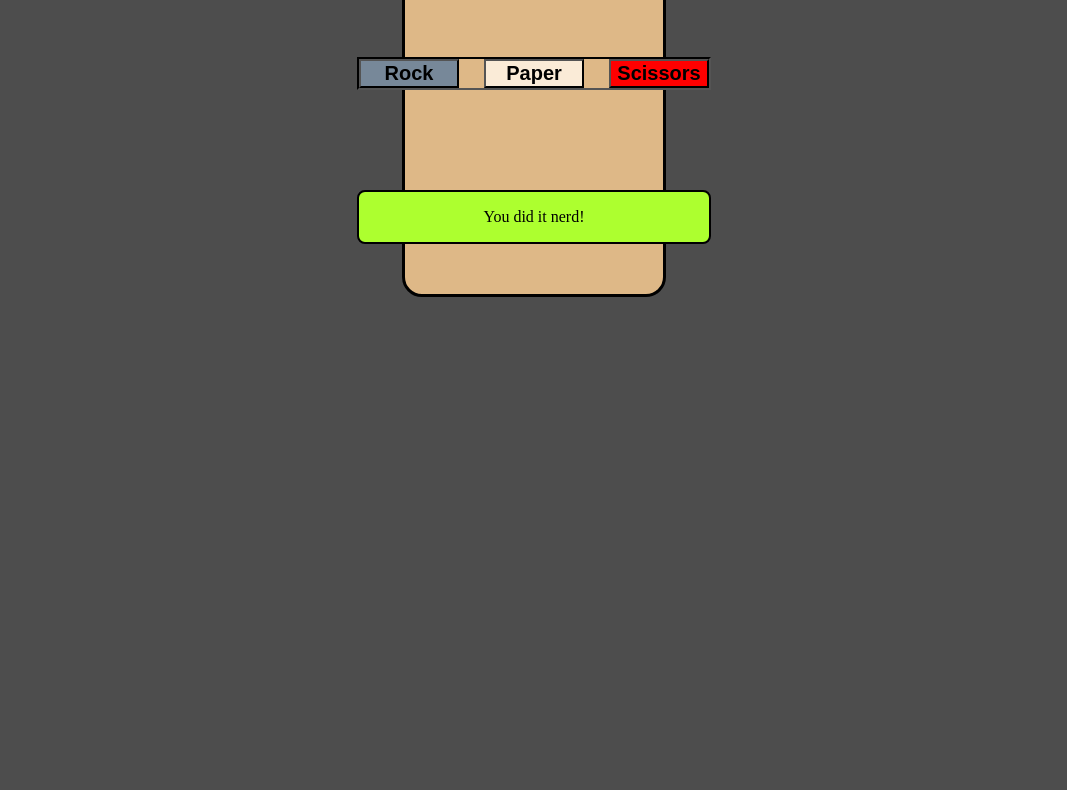
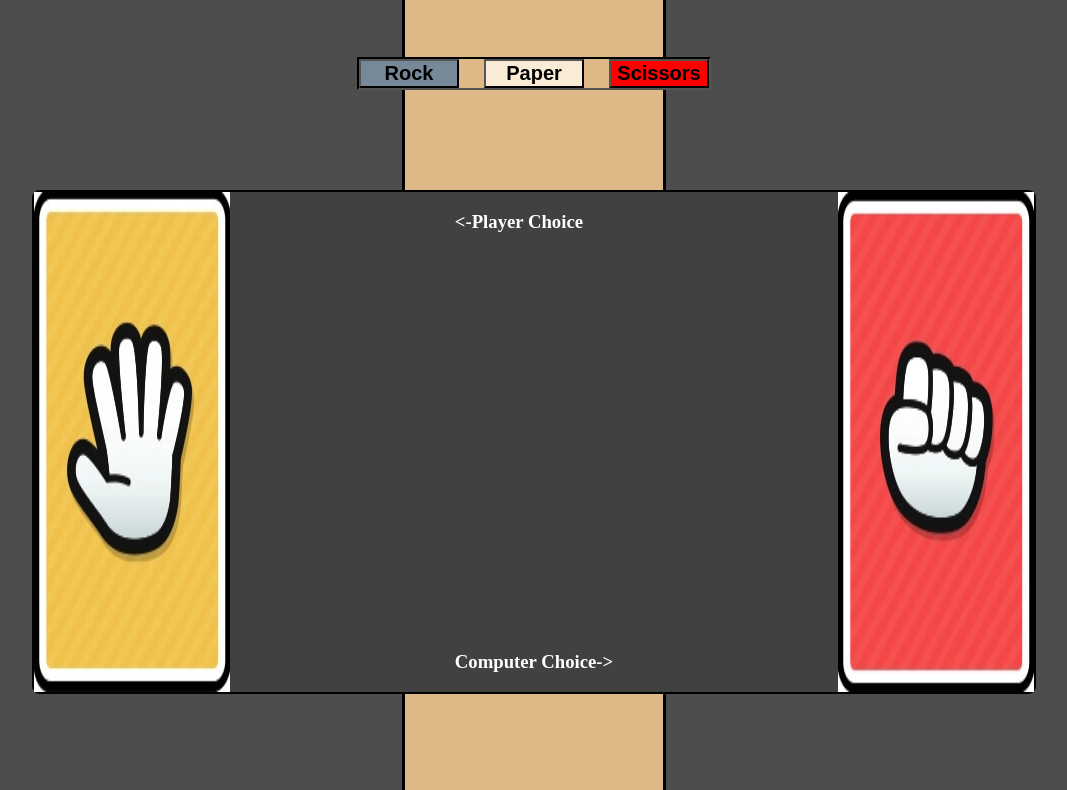
Before and after one commit to Miken37/rps-odin-project, a plain HTML site: page index.html in a window 1280 px wide. Shown: the part 121-911 px from the top of the page, without its empty margins (106-1173 px from the left). Before the commit the page ends 800 px from the top, so only its background shows below. Drawn offline with Linux system fonts and the light colour scheme.

Commit message:
Modified html and css to include images in center as well as choice text. Results text with JS is completed.

```diff
--- a/code.js
+++ b/code.js
@@ -8,42 +8,42 @@ function playRound(playerSelection, computerSelection){
     switch (playerSelection){
         case 'rock':
         if (computerSelection === 'paper'){
-            console.log(`You lose! ${computerSelection} beats ${playerSelection}`)
+           document.querySelector("p").textContent =`You lose! ${computerSelection} beats ${playerSelection}`;
         } else if (computerSelection === 'scissors'){
-            console.log(`You win! ${playerSelection} beats ${computerSelection}`)
+            document.querySelector("p").textContent = `You win! ${playerSelection} beats ${computerSelection}`;
 
         }
         else{
-            console.log(`You tied with ${playerSelection} and ${computerSelection}`)
+            document.querySelector("p").textContent =`You tied with ${playerSelection} and ${computerSelection}`;
         }
         break;
 
         case 'paper':
         if (computerSelection === 'scissors'){
-            console.log(`You lose! ${computerSelection} beats ${playerSelection}`)
+            document.querySelector("p").textContent =`You lose! ${computerSelection} beats ${playerSelection}`;
         } else if (computerSelection === 'rock'){
-            console.log(`You win! ${playerSelection} beats ${computerSelection}`)
+            document.querySelector("p").textContent =`You win! ${playerSelection} beats ${computerSelection}`;
 
         }
         else{
-            console.log(`You tied with ${playerSelection} and ${computerSelection}`)
+            document.querySelector("p").textContent =`You tied with ${playerSelection} and ${computerSelection}`;
         }
         break;
 
         case 'scissors':
         if (computerSelection === 'rock'){
-            console.log(`You lose! ${computerSelection} beats ${playerSelection}`)
+            document.querySelector("p").textContent =`You lose! ${computerSelection} beats ${playerSelection}`;
         } else if (computerSelection === 'paper'){
-            console.log(`You win! ${playerSelection} beats ${computerSelection}`)
+            document.querySelector("p").textContent =`You win! ${playerSelection} beats ${computerSelection}`;
 
         }
         else{
-            console.log(`You tied with ${playerSelection} and ${computerSelection}`)
+            document.querySelector("p").textContent =`You tied with ${playerSelection} and ${computerSelection}`;
         }
         break;
-
+        //Should never hit default state anymore
         default:
-            console.log("You did not pick one of the three options. :(")
+            document.querySelector("p").textContent ="You did not pick one of the three options. :(";
     }
 
 }
--- a/index.html
+++ b/index.html
@@ -9,11 +9,19 @@
 <body>
     <script src="code.js" defer></script>
     <div class="containAll">
-        <h1>Rock, Paper, Scissors!</h1>
+        <h1>Welcome to RoShamBo!</h1>
         <div class="container-buttons">
             <button class="rock">Rock</button>
             <button class="paper">Paper</button>
             <button class="scissors">Scissors</button>
+        </div>
+        <div class="container-images">
+            <img src="images/Card-paper.png">
+            <div class="container-choice-text">
+                <h3><-Player Choice</h3>
+                <h3>Computer Choice-></h3>
+            </div>
+            <img src="images/Card-rock.png">
         </div>
         <div class="container-results">
             <p>You did it nerd!</p>
--- a/styles.css
+++ b/styles.css
@@ -24,9 +24,27 @@ body {
     border: solid 2px black;
     border-radius: 8px;
     background-color: greenyellow;
-    min-width: 350px;
+    min-width: 500px;
     margin: 50px;
     text-align: center;
+}
+
+.container-images{
+    border: solid 2px black;
+    border-radius: 8px;
+    background-color: rgb(65, 65, 65);
+    min-width: 1000px;
+    min-height: 500px;
+    margin: 50px;
+    display: flex;
+    justify-content: space-between;
+
+}
+
+.container-choice-text{
+    display: flex;
+    flex-direction: column;
+    justify-content: space-between;
 }
 
 h1{
@@ -35,10 +53,19 @@ h1{
 
 }
 
+h3{
+    color: white;
+}
+
 button{
     min-width: 100px;
     font-size: 20px;
     font-weight: 800;
+}
+
+p {
+    font-weight: 800;
+    font-size: 25px;
 }
 
 .rock{
```
